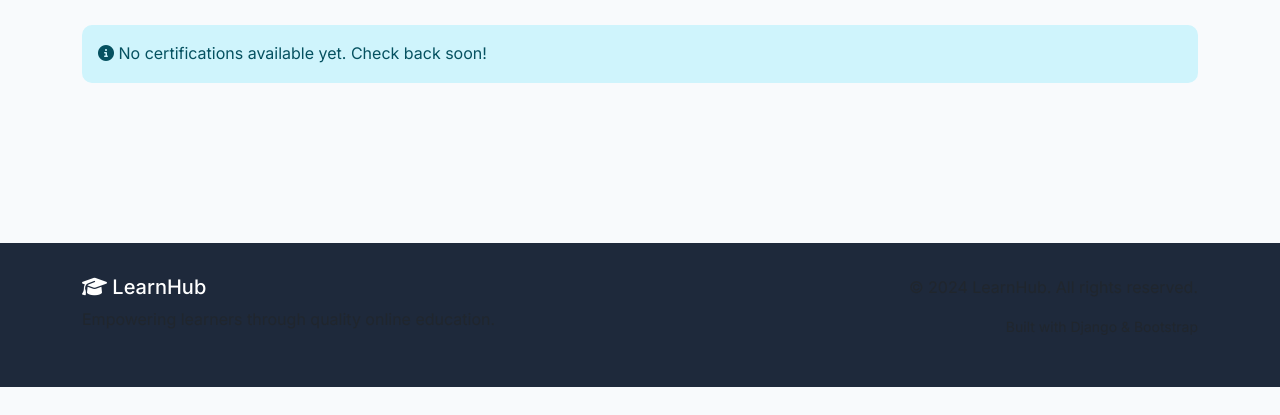
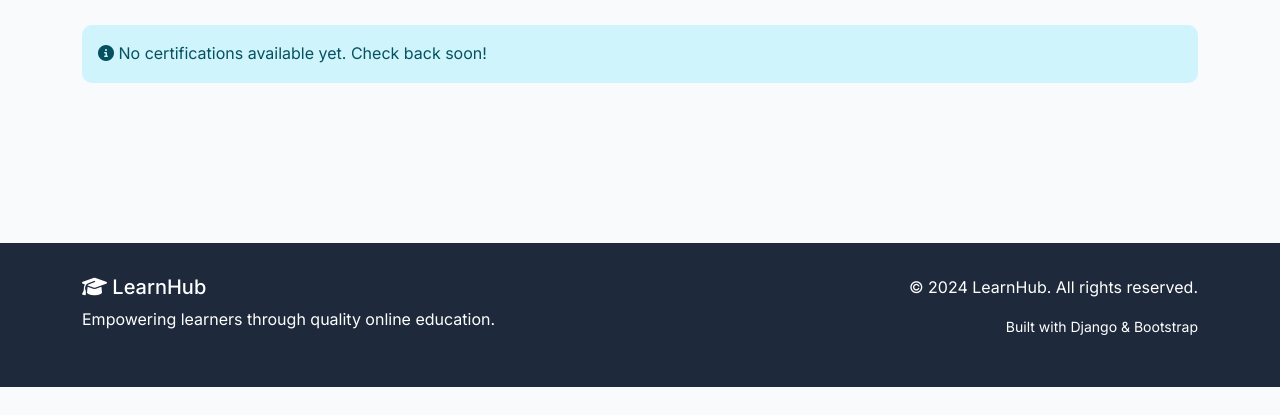
Before and after one commit to Keematics/hui-group-one, a Django app: page /dashboard/ in a window 1280 px wide. Shown: the part 385-800 px from the top of the page. Run offline with Django 5.2, Linux system fonts and the light colour scheme; the visitor is signed in with stand-in values (Sample User, id 1); data that the repository does not hold is empty.

Commit message:
migration, model import in view file  and template syntax cleanups

```diff
--- a/courses/views.py
+++ b/courses/views.py
@@ -20,7 +20,7 @@ import cloudinary.uploader
 from .models import (
     User, GroupMember, ProfessionalCertification, Course,
     Module, ModuleProgress, CourseCertificate,
-    ProfessionalCertificationCertificate
+    ProfessionalCertificationCertificate, CertificationEnrollment
 )
 
 
@@ -786,7 +786,6 @@ def create_module(request, course_pk):
             module_type=module_type,
             order=order,
             text_content=text_content,
-            video_duration=video_duration
         )
 
         # Handle file uploads
--- a/templates/base.html
+++ b/templates/base.html
@@ -262,11 +262,11 @@
             <div class="row">
                 <div class="col-md-6">
                     <h5><i class="fas fa-graduation-cap"></i> LearnHub</h5>
-                    <p class="text-muted">Empowering learners through quality online education.</p>
+                    <p class="text-white">Empowering learners through quality online education.</p>
                 </div>
                 <div class="col-md-6 text-md-end">
-                    <p class="text-muted">&copy; 2024 LearnHub. All rights reserved.</p>
-                    <p class="text-muted small">Built with Django & Bootstrap</p>
+                    <p class="text-white">&copy; 2024 LearnHub. All rights reserved.</p>
+                    <p class="text-white small">Built with Django & Bootstrap</p>
                 </div>
             </div>
         </div>
--- a/templates/courses/dashboard.html
+++ b/templates/courses/dashboard.html
@@ -57,7 +57,7 @@
                             <small>{{ item.progress|floatformat:0 }}%</small>
                         </div>
                         <div class="progress">
-                            <div class="progress-bar" style="width: {{ item.progress }}%"></div>
+                            <div class="progress-bar" style="width: '{{ item.progress }}%'"></div>
                         </div>
                     </div>
 
```
Also changed, not shown: templates/courses/instructor/dashboard.html (+14 -10 lines), templates/courses/my_enrollments.html (+9 -8 lines), courses/migrations/0002_course_created_by_and_more.py (added).
